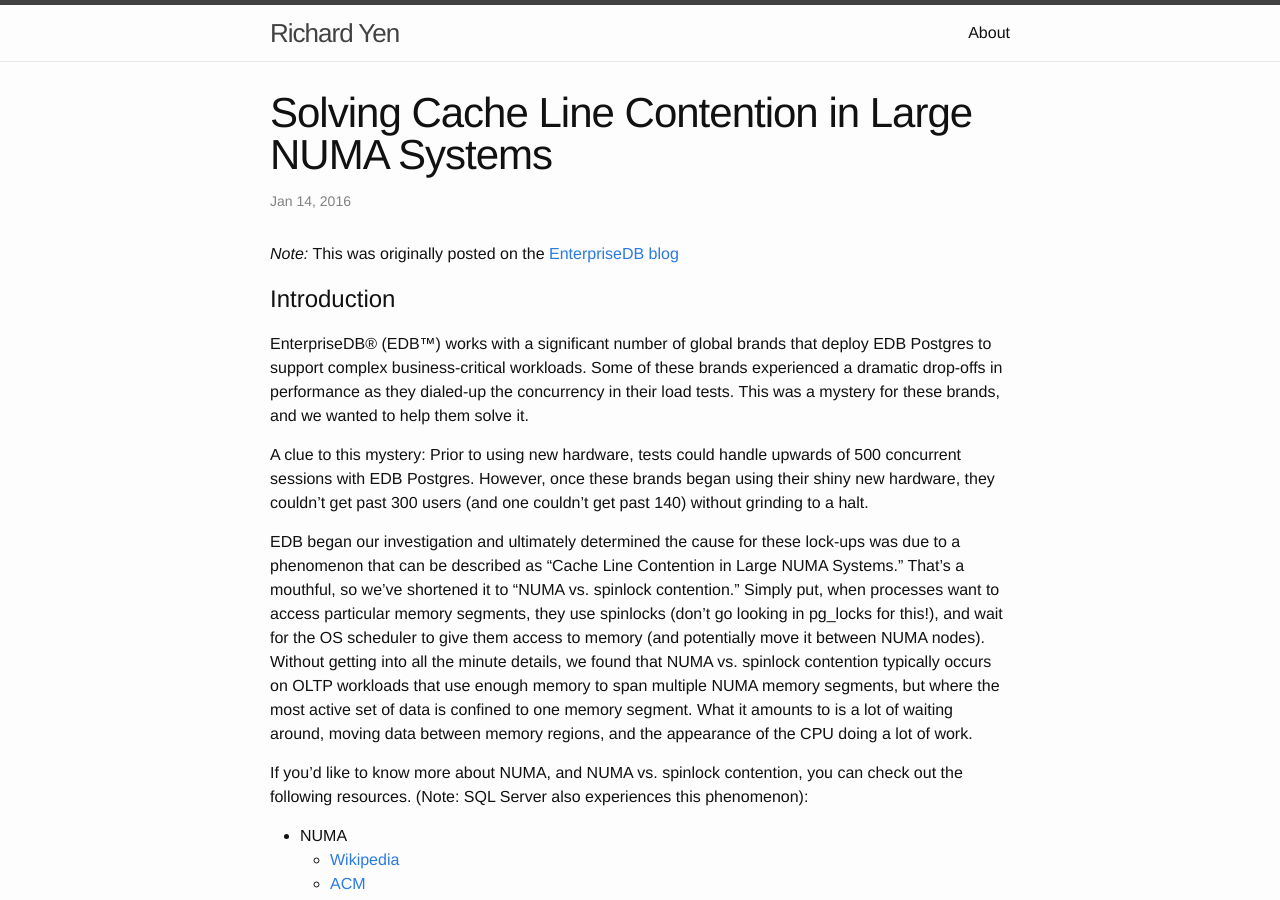
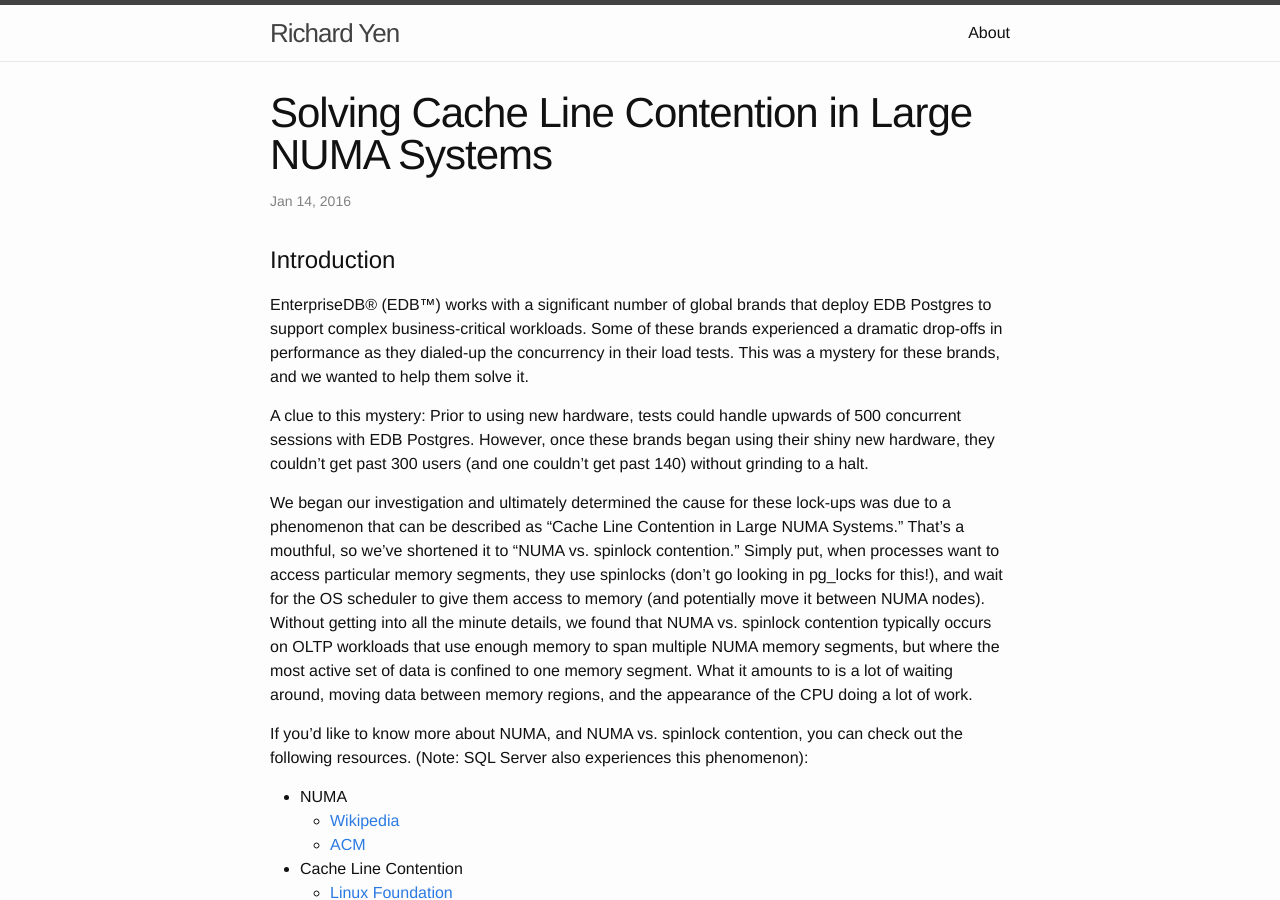
Before and after one commit to richyen/richyen.github.io, a Jekyll site: the page built from _posts/2016-01-14-numa_spinlocks_issue.markdown, in a window 1280 px wide and 900 px high. Built offline with Jekyll 4.4.1, drawn with Linux system fonts in a browser that asks for light colours; some of the changed text lies outside the part shown.

Commit message:
Separate PG from EDB stuff

```diff
--- a/_posts/2016-01-14-numa_spinlocks_issue.markdown
+++ b/_posts/2016-01-14-numa_spinlocks_issue.markdown
@@ -5,7 +5,6 @@
 tags: NUMA CPU tuning cpuset linux PostgreSQL postgres performance scaling
 categories: postgres
 ---
-*Note:* This was originally posted on the [EnterpriseDB blog](http://www.enterprisedb.com/postgres-plus-edb-blog/richard-yen/solving-cache-line-contention-large-numa-systems)
 
 # Introduction
 
@@ -13,7 +12,7 @@
 
 A clue to this mystery: Prior to using new hardware, tests could handle upwards of 500 concurrent sessions with EDB Postgres. However, once these brands began using their shiny new hardware, they couldn’t get past 300 users (and one couldn’t get past 140) without grinding to a halt.
 
-EDB began our investigation and ultimately determined the cause for these lock-ups was due to a phenomenon that can be described as “Cache Line Contention in Large NUMA Systems.” That’s a mouthful, so we’ve shortened it to “NUMA vs. spinlock contention.” Simply put, when processes want to access particular memory segments, they use spinlocks (don’t go looking in pg_locks for this!), and wait for the OS scheduler to give them access to memory (and potentially move it between NUMA nodes). Without getting into all the minute details, we found that NUMA vs. spinlock contention typically occurs on OLTP workloads that use enough memory to span multiple NUMA memory segments, but where the most active set of data is confined to one memory segment.  What it amounts to is a lot of waiting around, moving data between memory regions, and the appearance of the CPU doing a lot of work.
+We began our investigation and ultimately determined the cause for these lock-ups was due to a phenomenon that can be described as “Cache Line Contention in Large NUMA Systems.” That’s a mouthful, so we’ve shortened it to “NUMA vs. spinlock contention.” Simply put, when processes want to access particular memory segments, they use spinlocks (don’t go looking in pg_locks for this!), and wait for the OS scheduler to give them access to memory (and potentially move it between NUMA nodes). Without getting into all the minute details, we found that NUMA vs. spinlock contention typically occurs on OLTP workloads that use enough memory to span multiple NUMA memory segments, but where the most active set of data is confined to one memory segment.  What it amounts to is a lot of waiting around, moving data between memory regions, and the appearance of the CPU doing a lot of work.
 
 If you’d like to know more about NUMA, and NUMA vs. spinlock contention, you can check out the following resources. (Note: SQL Server also experiences this phenomenon):
 
--- a/_posts/2016-01-29-java_custom_types.markdown
+++ b/_posts/2016-01-29-java_custom_types.markdown
@@ -2,8 +2,8 @@
 layout: post
 title:  "Using Custom Types with Procedures in Postgres Plus Advanced Server"
 date:   2016-01-29 17:03:09 -0800
-tags: Java JDBC Types Procedures Oracle Postgresql
-categories: postgres
+tags: Java JDBC Types Procedures Oracle Postgresql enterprisedb ppas edbas edb
+categories: enterprisedb
 ---
 
 # Introduction
--- a/_posts/2016-02-09-jpa_uuid.markdown
+++ b/_posts/2016-02-09-jpa_uuid.markdown
@@ -5,8 +5,6 @@
 tags: Java JDBC JPA EclipseLink UUID Datatypes PostgreSQL
 categories: postgres
 ---
-
-*Note:* This was originally posted on the [EnterpriseDB blog](http://www.enterprisedb.com/postgres-plus-edb-blog/richard-yen/4-steps-using-uuids-jpa-postgresql)
 
 # Introduction
 Postgres supports a variety of data types that allow data architects to store their data consistently, enforce constraints through validation, maximize performance, and maximize space.  Recently, I was asked to show someone how to store a UUID (Universally Unique Identifier) into Postgres by way of JPA (Java Persistence API).
--- a/_posts/2017-08-18-pgbouncer_hba.markdown
+++ b/_posts/2017-08-18-pgbouncer_hba.markdown
@@ -2,7 +2,7 @@
 layout: post
 title:  "Using auth_method=hba in PgBouncer"
 date:   2017-08-18 13:23:09 -0800
-tags: pgbouncer authentication hba
+tags: pgbouncer authentication hba postgres PostgreSQL
 categories: pgbouncer postgres
 ---
 
--- a/_posts/2017-08-22-xdb_replication_lag.markdown
+++ b/_posts/2017-08-22-xdb_replication_lag.markdown
@@ -2,8 +2,8 @@
 layout: post
 title:  "Monitoring Replication Lag with EDB Replication Server"
 date:   2017-08-22 16:28:09 -0800
-tags: xdb replication edb enterprisedb lag monitoring
-categories: postgres
+tags: xdb replication edb enterprisedb lag monitoring postgres
+categories: enterprisedb
 ---
 # Introduction
 EDB Replication Server empowers DBAs with high-performance Multi-Master Replication (MMR) with the help of Postgres' Logical Decoding framework.  While performance is a signifiance improvement from the xDB 5.x trigger-based replication architecture, DBAs and sysadmins still seek to monitor and track replication lag.  There are a number of ways to do this, and we'll go over them.
```
Also changed, not shown: other parts of _posts/2016-01-14-numa_spinlocks_issue.markdown (+1 -1 lines), other parts of _posts/2016-02-09-jpa_uuid.markdown (+2 -0 lines).
